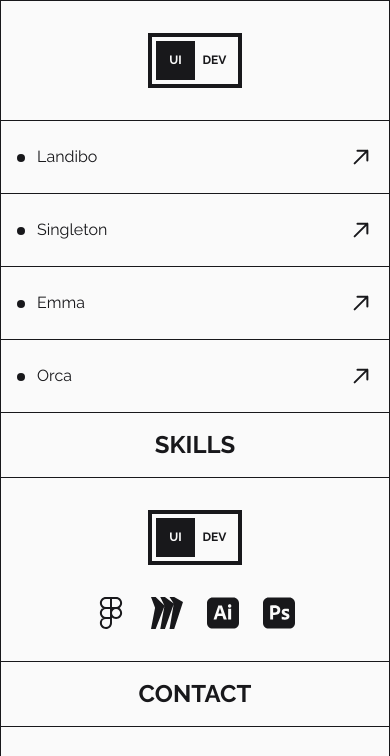
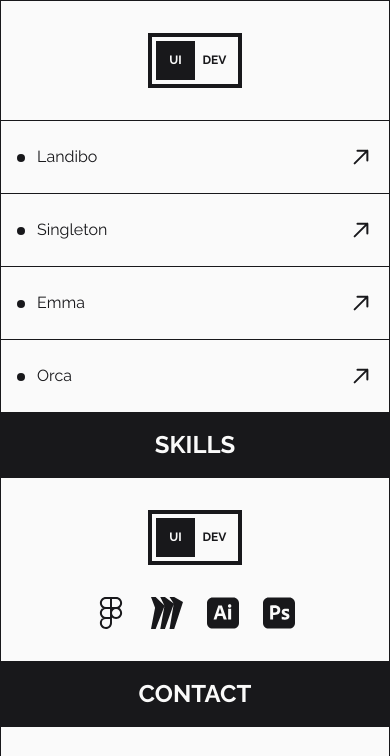
Before and after one commit to josnethmoreno/home, a website built with Vite: page src/index.html in a window 390 px wide. Shown: the part 583-1339 px from the top of the page. Built offline with nearby package versions, Linux system fonts and the light colour scheme.

Commit message:
show h2 mobile

```diff
--- a/src/style.css
+++ b/src/style.css
@@ -26,6 +26,7 @@
 	top: 0;
 	width: 100%;
 	height: 100%;
+	background-color: var(--secondary);
 	transition: 0.5s;
 	clip-path: circle(100%);
 	z-index: -1;
@@ -41,11 +42,10 @@
 }
 
 .header h2 {
-	color: var(--secondary);
+	color: var(--primary);
 }
 
 .header:hover h2 {
-	color: var(--primary);
 	transition: 0.3s 0.3s clip-path;
 	opacity: 1;
 	z-index: 10;
```
